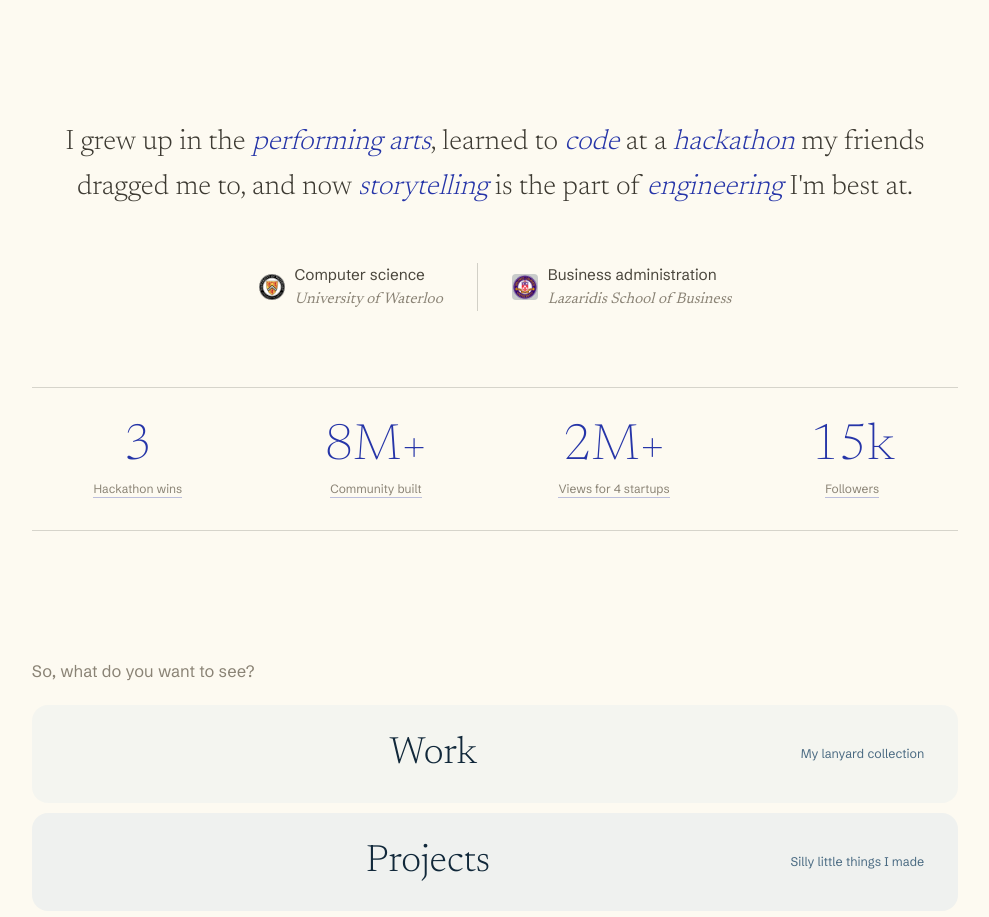
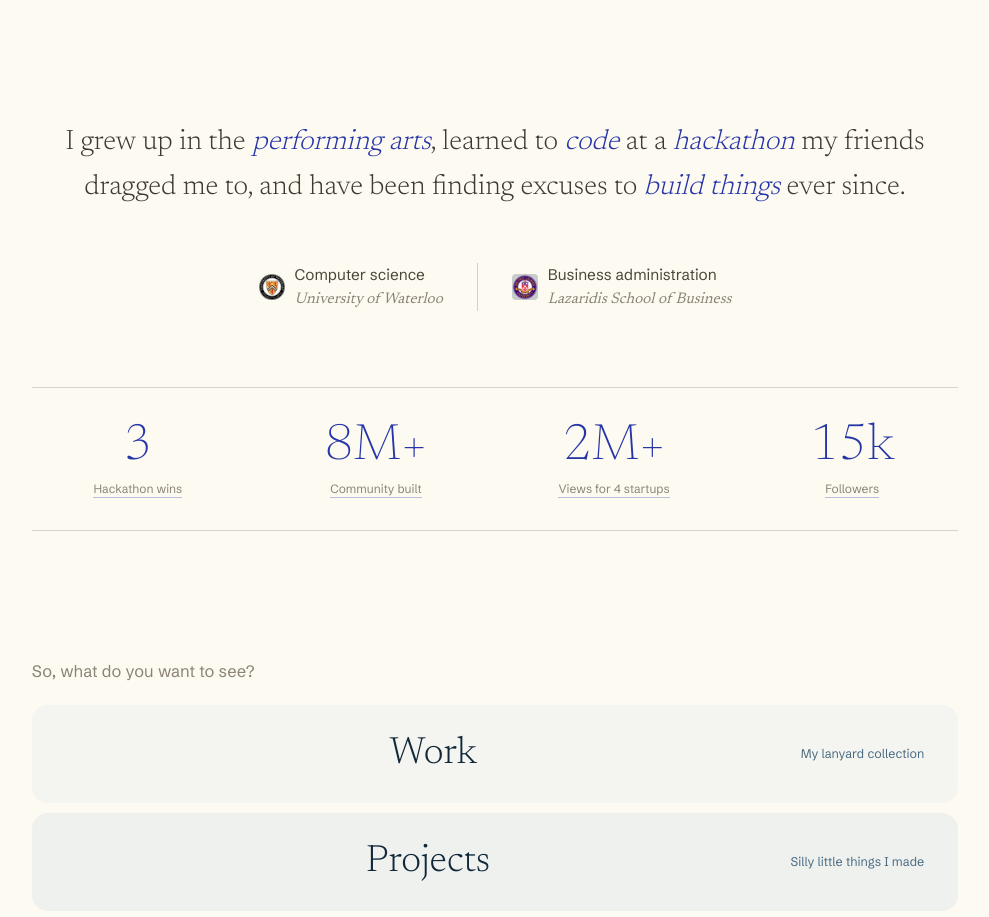
Before and after one commit to sxnnywu/portfolio, a Next.js app in the folder frontend/: page / in a window 1280 px wide. Shown: the part 880-1797 px from the top of the page, without its empty margins (145-1134 px from the left). Built offline with nearby package versions, Linux system fonts and the light colour scheme.

Commit message:
Refresh homepage introduction with building origin story

```diff
--- a/frontend/app/page.tsx
+++ b/frontend/app/page.tsx
@@ -173,9 +173,8 @@ function Lede() {
       >
         I grew up in the <em style={blueItalic}>performing arts</em>, learned to{" "}
         <em style={blueItalic}>code</em> at a <em style={blueItalic}>hackathon</em> my friends
-        dragged me to, and now <em style={blueItalic}>storytelling</em> is the part of{" "}
-        <em style={blueItalic}>engineering</em>{" "}
-        I&apos;m best at.
+        dragged me to, and have been finding excuses to{" "}
+        <em style={blueItalic}>build things</em> ever since.
       </div>
 
       <div
```
